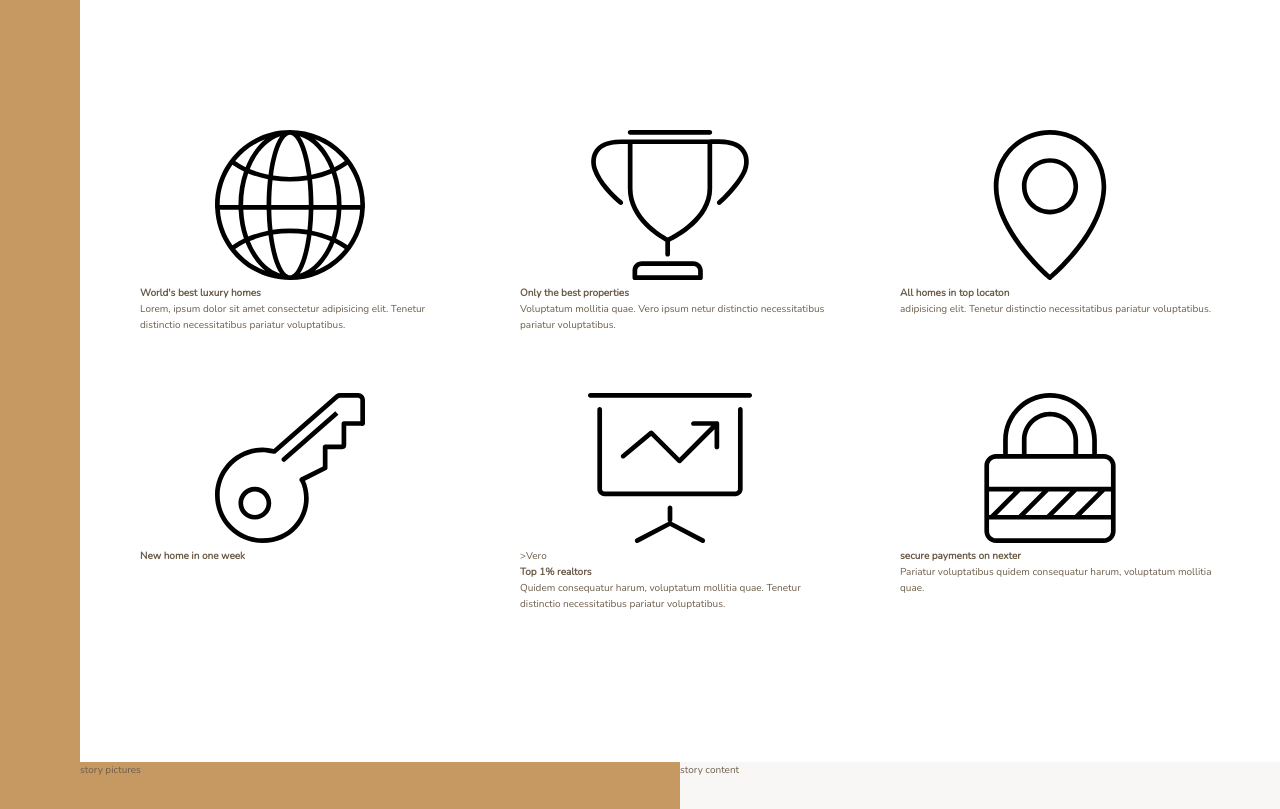
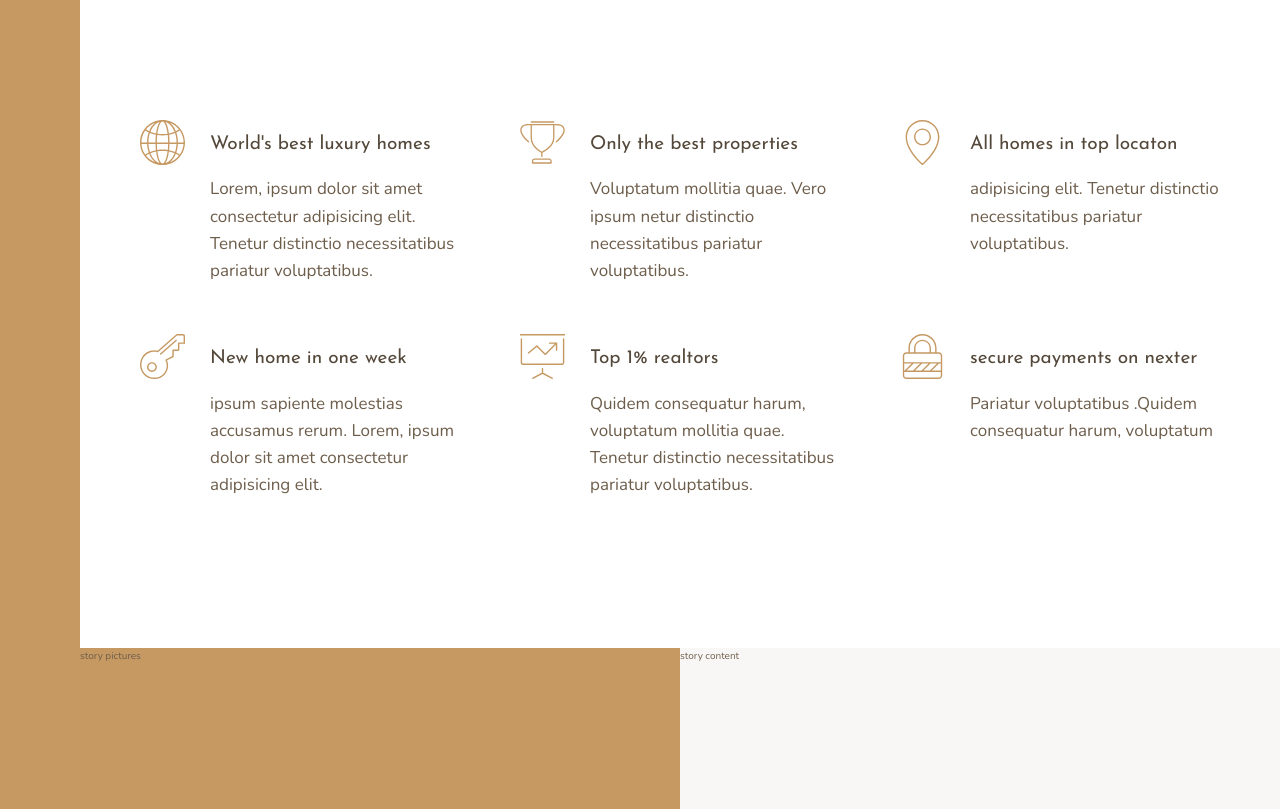
Before and after one commit to nishathapa/Nexter, a website: page index.html in a window 1280 px wide. Shown: the part 660-1469 px from the top of the page. Drawn offline with nearby package versions, Linux system fonts and the light colour scheme.

Commit message:
Updated feature section

```diff
--- a/index.html
+++ b/index.html
@@ -29,7 +29,7 @@
                 <svg class="feature__icon">
                     <use xlink:href="img/sprite.svg#icon-global"></use>
                 </svg>
-                <h4 class="heading-4">World's best luxury homes</h4>
+                <h4 class="heading-4 heading-4--dark">World's best luxury homes</h4>
                 <p class="feature__text">Lorem, ipsum dolor sit amet consectetur adipisicing elit. Tenetur distinctio necessitatibus pariatur voluptatibus.
                 </p>
             </div>
@@ -39,7 +39,7 @@
                 <svg class="feature__icon">
                     <use xlink:href="img/sprite.svg#icon-trophy"></use>
                 </svg>
-                <h4 class="heading-4">Only the best properties</h4>
+                <h4 class="heading-4 heading-4--dark">Only the best properties</h4>
                 <p class="feature__text">Voluptatum mollitia quae. Vero ipsum netur distinctio necessitatibus pariatur voluptatibus.
                 </p>
             </div>
@@ -48,7 +48,7 @@
                 <svg class="feature__icon">
                     <use xlink:href="img/sprite.svg#icon-map-pin"></use>
                 </svg>
-                <h4 class="heading-4">All homes in top locaton</h4>
+                <h4 class="heading-4 heading-4--dark">All homes in top locaton</h4>
                 <p class="feature__text">adipisicing elit. Tenetur distinctio necessitatibus pariatur voluptatibus.
                 </p>
             </div>
@@ -57,19 +57,17 @@
                 <svg class="feature__icon">
                     <use xlink:href="img/sprite.svg#icon-key"></use>
                 </svg>
-                <h4 class="heading-4">New home in one week</h4>
-                <p class="feature__text"ipsum sapiente molestias accusamus rerum. Lorem, ipsum dolor sit amet co
-                    nsectetur adipisicing elit.
+                <h4 class="heading-4 heading-4--dark">New home in one week</h4>
+                <p class="feature__text">ipsum sapiente molestias accusamus rerum. Lorem, ipsum dolor sit amet consectetur adipisicing elit.
                 </p>
             </div>
 
             <div class="feature">
                 <svg class="feature__icon">
                     <use xlink:href="img/sprite.svg#icon-presentation"></use>
-                </svg>>Vero
-                <h4 class="heading-4">Top 1% realtors</h4>
-                <p class="feature__text">
-                    Quidem consequatur harum, voluptatum mollitia quae. Tenetur distinctio necessitatibus pariatur voluptatibus.
+                </svg>
+                <h4 class="heading-4 heading-4--dark">Top 1% realtors</h4>
+                <p class="feature__text">Quidem consequatur harum, voluptatum mollitia quae. Tenetur distinctio necessitatibus pariatur voluptatibus.
                 </p>
             </div>
 
@@ -77,8 +75,8 @@
                 <svg class="feature__icon">
                     <use xlink:href="img/sprite.svg#icon-lock"></use>
                 </svg>
-                <h4 class="heading-4">secure payments on nexter</h4>
-                <p class="feature__text">Pariatur voluptatibus quidem consequatur harum, voluptatum mollitia quae.
+                <h4 class="heading-4 heading-4--dark">secure payments on nexter</h4>
+                <p class="feature__text">Pariatur voluptatibus .Quidem consequatur harum, voluptatum
                 </p>
             </div>
 
--- a/sass/_features.scss
+++ b/sass/_features.scss
@@ -2,6 +2,27 @@
     grid-column: center-start/center-end;
     margin: 15rem 0;
     display: grid;
-    grid-template-columns: repeat(3, 1fr);
+    //grid-template-columns: repeat(3, 1fr);
+    grid-template-columns: repeat(auto-fit, minmax(25rem, 1fr));
     grid-gap: 6rem;
+    align-items: start;
 }
+
+.feature {
+    display: grid;
+    grid-template-columns: min-content 1fr;
+    grid-row-gap: 1.5rem;
+    grid-column-gap: 2.5rem;
+
+    &__icon {
+        fill: $color-primary;
+        width: 4.5rem;
+        height: 4.5rem;
+        grid-row: 1/ span 2;
+        transform: translateY(-1rem);
+    }
+
+    &__text {
+        font-size: 1.7rem;
+    }
+}
--- a/sass/_typography.scss
+++ b/sass/_typography.scss
@@ -0,0 +1,26 @@
+%heading {
+    font-family: $font-display;
+    font-weight: 400;
+}
+
+.heading-1{
+    @extend %heading;
+}
+
+.heading-2{
+    @extend %heading;
+}
+
+
+.heading-3{
+    @extend %heading;
+}
+
+
+.heading-4{
+   @extend %heading;
+   font-size: 1.9rem;
+
+   &--light { color: $color-grey-light-1;}
+   &--dark { color: $color-grey-dark-1;}
+}
```
Also changed, not shown: css/style.css.
